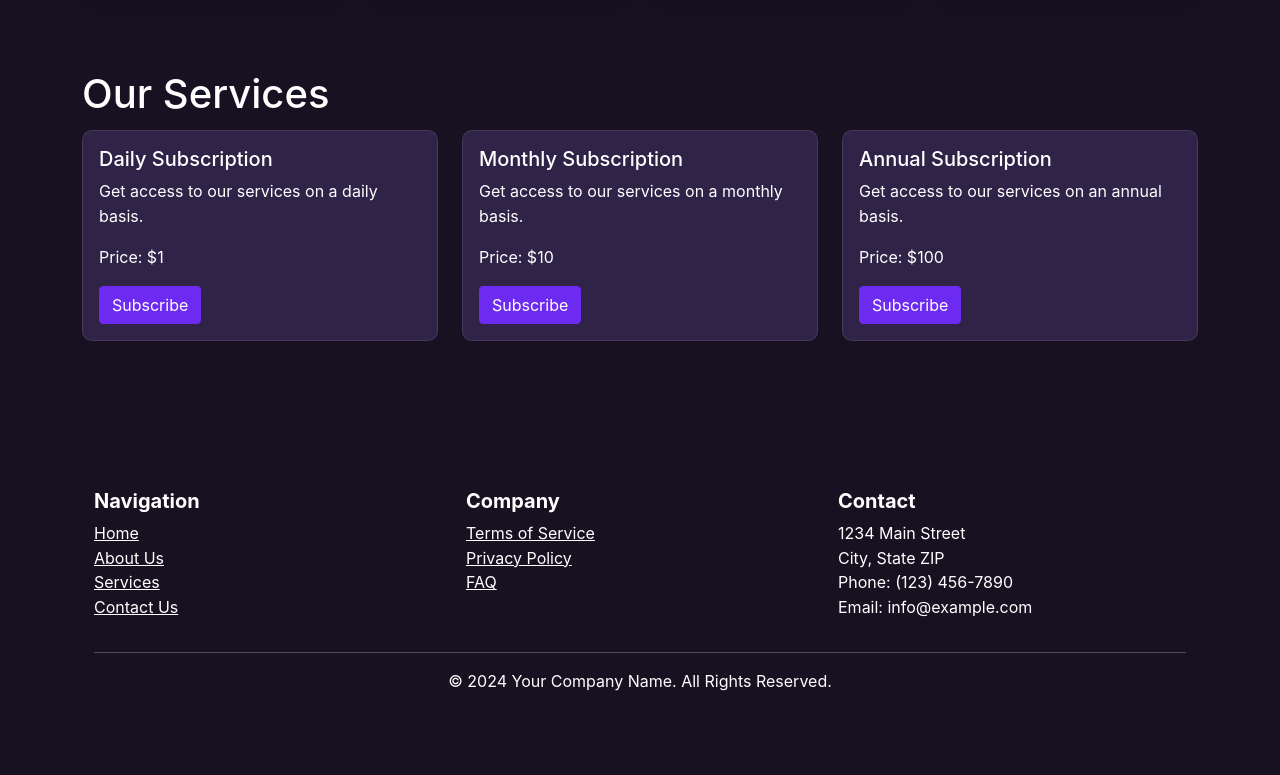
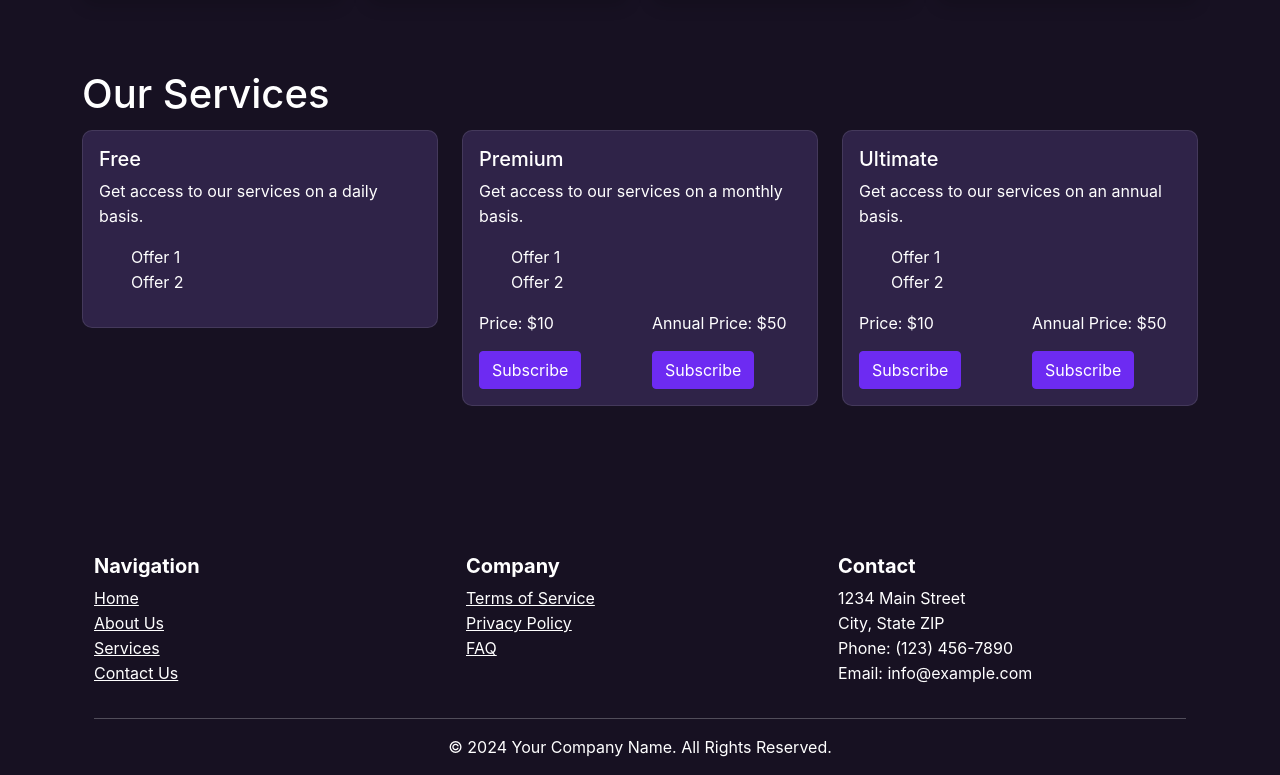
Before and after one commit to 3Threads/repetAItor, a React (Create React App) app: page / in a window 1280 px wide. Shown: the part 875-1650 px from the top of the page. Before the commit the page ends 1585 px from the top, so only its background shows below. Built offline with nearby package versions, Linux system fonts and the light colour scheme.

Commit message:
Change services ui

```diff
--- a/src/components/homepageComponents/ServiceCard.tsx
+++ b/src/components/homepageComponents/ServiceCard.tsx
@@ -1,22 +1,39 @@
 // ServiceCard.tsx
 import React from 'react';
-import {Card, Button} from 'react-bootstrap';
+import {Card, Col, Row} from 'react-bootstrap';
 
 interface ServiceCardProps {
     name: string;
     description: string;
-    price: number;
-    onClickSubscribe: () => void;
+    offers: string[];
+    price?: number;
+    annualPrice?: number;
+    monthlyButton?: React.ReactNode
+    annuallyButton?: React.ReactNode;
 }
 
-const ServiceCard: React.FC<ServiceCardProps> = ({name, description, price, onClickSubscribe}) => {
+const ServiceCard: React.FC<ServiceCardProps> = ({name, description, offers, price, annualPrice, monthlyButton, annuallyButton}) => {
     return (
         <Card>
             <Card.Body>
                 <Card.Title>{name}</Card.Title>
                 <Card.Text>{description}</Card.Text>
-                <Card.Text>Price: ${price}</Card.Text>
-                <Button className={'btn-sign-in'} style={{height: 'auto'}} onClick={onClickSubscribe}>Subscribe</Button>
+                <Card.Text>
+                    <ul>
+                        {offers.map((offer, index) => <li key={index}>{offer}</li>)}
+                    </ul>
+                </Card.Text>
+                <Row>
+                    <Col xs={6}>
+                        {price && <Card.Text>Price: ${price}</Card.Text>}
+                        {price && monthlyButton}
+                    </Col>
+                    <Col xs={6}>
+                        {annualPrice && <Card.Text>Annual Price: ${annualPrice}</Card.Text>}
+                        {annualPrice && annuallyButton}
+                    </Col>
+                </Row>
+
             </Card.Body>
         </Card>
     );
--- a/src/components/homepageComponents/Services.tsx
+++ b/src/components/homepageComponents/Services.tsx
@@ -1,6 +1,6 @@
 import React from "react";
 import ServiceCard from "./ServiceCard";
-import {Col, Row} from "react-bootstrap";
+import {Button, Col, Row} from "react-bootstrap";
 
 export const Services = () => {
     const handleSubscribe = (service: string) => {
@@ -14,26 +14,35 @@ export const Services = () => {
             <Row>
                 <Col sm={12} xs={12} lg={4} className={"py-1"}>
                     <ServiceCard
-                        name="Daily Subscription"
+                        name="Free"
                         description="Get access to our services on a daily basis."
-                        price={1}
-                        onClickSubscribe={() => handleSubscribe('Daily')}
+                        offers={['Offer 1', 'Offer 2']}
                     />
                 </Col>
                 <Col sm={12} xs={12} lg={4} className={"py-1"}>
                     <ServiceCard
-                        name="Monthly Subscription"
+                        name="Premium"
                         description="Get access to our services on a monthly basis."
+                        offers={['Offer 1', 'Offer 2']}
                         price={10}
-                        onClickSubscribe={() => handleSubscribe('Monthly')}
+                        annualPrice={50}
+                        monthlyButton={<Button className={'btn-sign-in'} style={{height: 'auto'}}
+                                               onClick={() => handleSubscribe('Free')}>Subscribe</Button>}
+                        annuallyButton={<Button className={'btn-sign-in'} style={{height: 'auto'}}
+                                                onClick={() => handleSubscribe('Free annually')}>Subscribe</Button>}
                     />
                 </Col>
                 <Col sm={12} xs={12} lg={4} className={"py-1"}>
                     <ServiceCard
-                        name="Annual Subscription"
+                        name="Ultimate"
                         description="Get access to our services on an annual basis."
-                        price={100}
-                        onClickSubscribe={() => handleSubscribe('Annual')}
+                        offers={['Offer 1', 'Offer 2']}
+                        price={10}
+                        annualPrice={50}
+                        monthlyButton={<Button className={'btn-sign-in'} style={{height: 'auto'}}
+                                               onClick={() => handleSubscribe('Free')}>Subscribe</Button>}
+                        annuallyButton={<Button className={'btn-sign-in'} style={{height: 'auto'}}
+                                                onClick={() => handleSubscribe('Free annually')}>Subscribe</Button>}
                     />
                 </Col>
             </Row>
```
